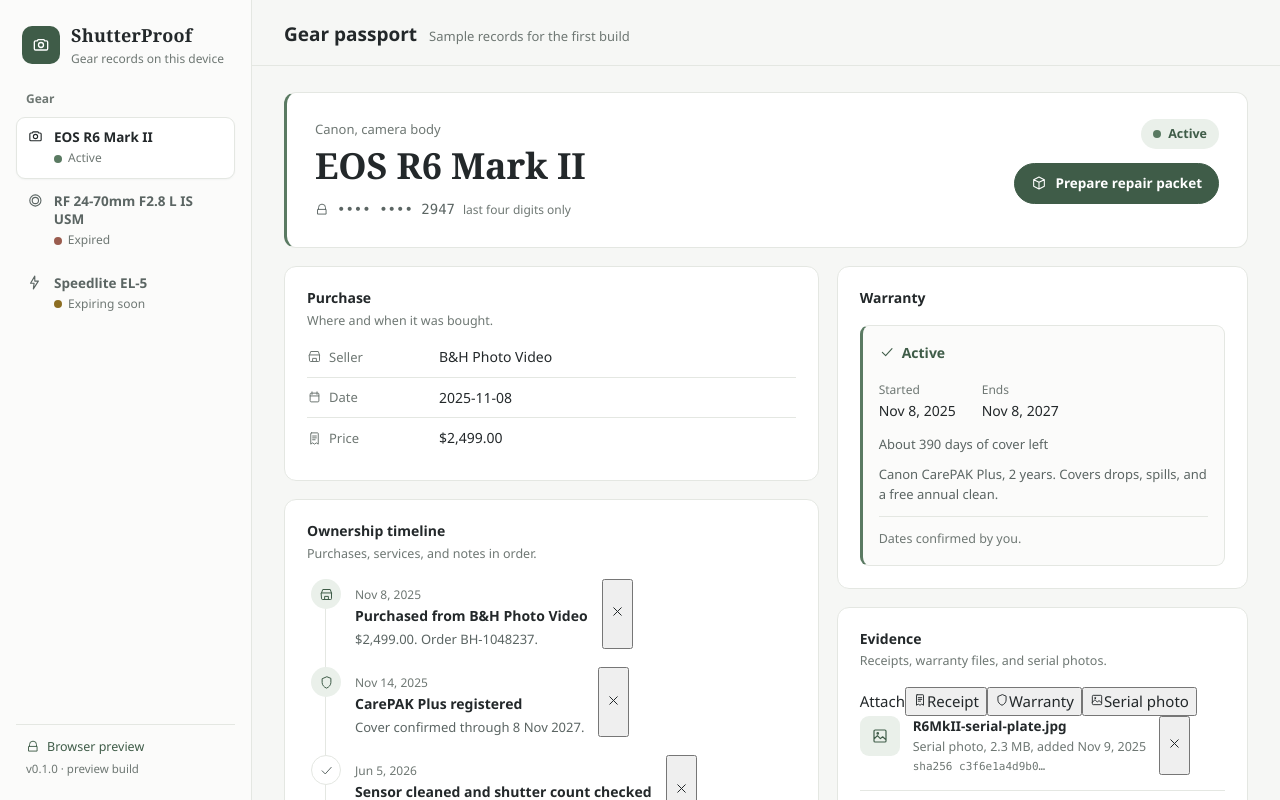
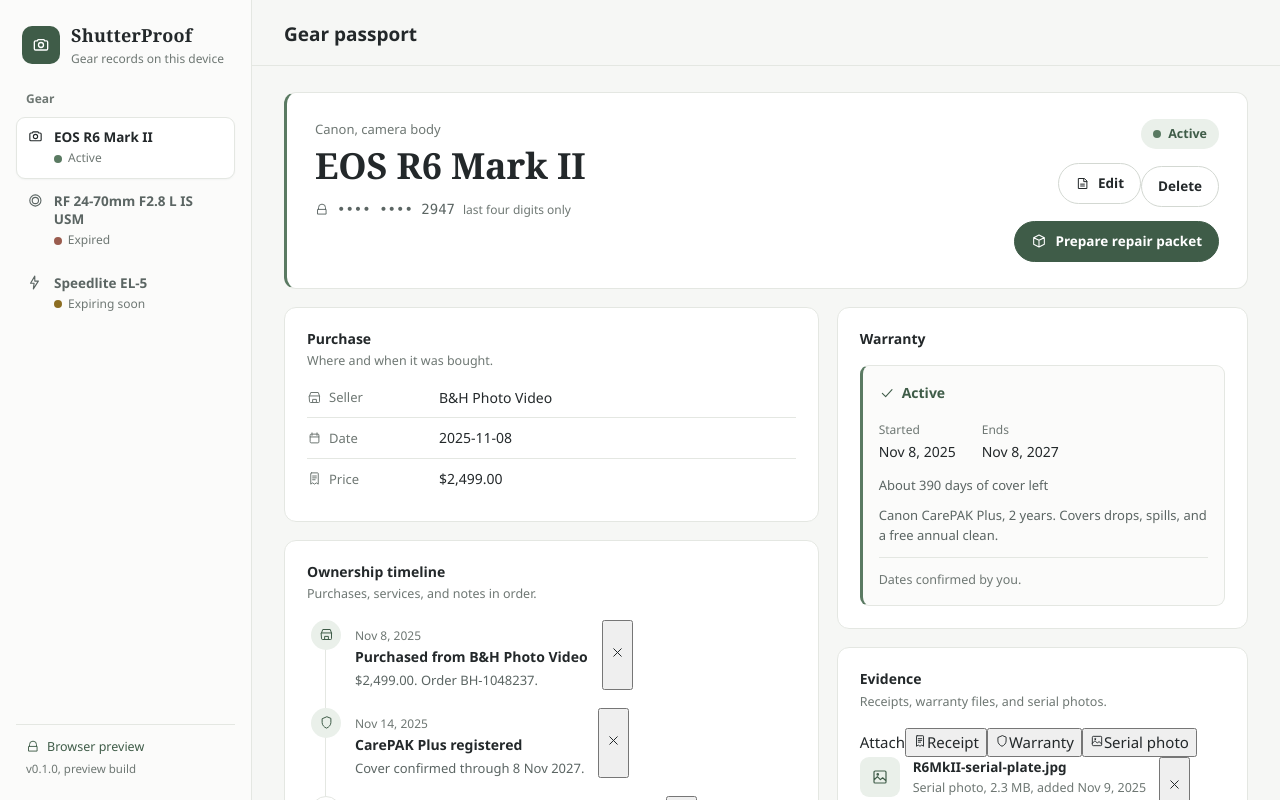
Before and after one commit to krrish612/Hacktoberfest2k26, a React (Vite) app: page / in a window 1280 px wide. Built offline with nearby package versions, Linux system fonts and the light colour scheme.

Commit message:
feat(ui): wire passport actions and topbar controls

```diff
--- a/src/components/AppShell.tsx
+++ b/src/components/AppShell.tsx
@@ -4,21 +4,33 @@
 
 interface AppShellProps {
   gears: Gear[];
-  selectedId: string;
+  selectedId: string | null;
   onSelect: (id: string) => void;
   info: AppInfo | null;
   runtime: string;
+  hint: string;
+  actions: ReactNode;
   children: ReactNode;
 }
 
-export function AppShell({ gears, selectedId, onSelect, info, runtime, children }: AppShellProps) {
+export function AppShell({
+  gears,
+  selectedId,
+  onSelect,
+  info,
+  runtime,
+  hint,
+  actions,
+  children,
+}: AppShellProps) {
   return (
     <div className="app">
       <Sidebar gears={gears} selectedId={selectedId} onSelect={onSelect} info={info} runtime={runtime} />
       <main className="main">
         <header className="topbar">
           <h1 className="topbar__title">Gear passport</h1>
-          <p className="topbar__hint">Sample records for the first build</p>
+          <p className="topbar__hint">{hint}</p>
+          <div className="topbar__actions">{actions}</div>
         </header>
         <div className="content">{children}</div>
       </main>
--- a/src/components/GearPassport.tsx
+++ b/src/components/GearPassport.tsx
@@ -1,4 +1,4 @@
-import type { Evidence, Gear, TimelineEvent, WarrantyView } from "../types";
+import type { Evidence, EvidenceKind, Gear, TimelineEvent, TimelineEventInput, WarrantyView } from "../types";
 import { formatMoney, maskSerial } from "../lib/format";
 import { warrantyView } from "../lib/warranty";
 import { DetailList } from "./DetailList";
@@ -22,9 +22,29 @@
   gear: Gear;
   evidence: Evidence[];
   events: TimelineEvent[];
+  busy: boolean;
+  detailLoading: boolean;
+  onEdit: () => void;
+  onDelete: () => void;
+  onAttach: (kind: EvidenceKind) => void;
+  onRemoveEvidence: (id: string) => void;
+  onAddEvent: (input: TimelineEventInput) => Promise<boolean>;
+  onRemoveEvent: (id: string) => void;
 }
 
-export function GearPassport({ gear, evidence, events }: GearPassportProps) {
+export function GearPassport({
+  gear,
+  evidence,
+  events,
+  busy,
+  detailLoading,
+  onEdit,
+  onDelete,
+  onAttach,
+  onRemoveEvidence,
+  onAddEvent,
+  onRemoveEvent,
+}: GearPassportProps) {
   const view = warrantyView(gear);
 
   return (
@@ -32,7 +52,7 @@
       <header className="identity">
         <div className="identity__main">
           <p className="identity__kicker">
-            {gear.brand}, {gear.category.toLowerCase()}
+            {gear.brand ?? "Unbranded"}, {gear.category.toLowerCase()}
           </p>
           <h2 className="identity__model">{gear.model ?? gear.name}</h2>
           <p className="identity__serial">
@@ -43,6 +63,15 @@
         </div>
         <div className="identity__side">
           <StatusPill view={view} />
+          <div className="identity__actions">
+            <button type="button" className="btn btn--small" onClick={onEdit} disabled={busy}>
+              <Icon name="note" size={15} />
+              Edit
+            </button>
+            <button type="button" className="btn btn--small btn--quiet" onClick={onDelete} disabled={busy}>
+              Delete
+            </button>
+          </div>
           <PrepareRepairPacket gear={gear} evidence={evidence} events={events} />
         </div>
       </header>
@@ -59,8 +88,12 @@
             />
           </Section>
 
-          <Section title="Ownership timeline" description="Purchases, services, and notes in order.">
-            <OwnershipTimeline events={events} />
+          <Section
+            title="Ownership timeline"
+            description="Purchases, services, and notes in order."
+            aside={detailLoading ? "Loading…" : undefined}
+          >
+            <OwnershipTimeline events={events} busy={busy} onAdd={onAddEvent} onRemove={onRemoveEvent} />
           </Section>
         </div>
 
@@ -69,8 +102,12 @@
             <WarrantyPanel gear={gear} />
           </Section>
 
-          <Section title="Evidence" description="Receipts, warranty files, and serial photos.">
-            <EvidenceTray items={evidence} />
+          <Section
+            title="Evidence"
+            description="Receipts, warranty files, and serial photos."
+            aside={detailLoading ? "Loading…" : undefined}
+          >
+            <EvidenceTray items={evidence} busy={busy} onAttach={onAttach} onRemove={onRemoveEvidence} />
           </Section>
         </div>
       </div>
--- a/src/components/Sidebar.tsx
+++ b/src/components/Sidebar.tsx
@@ -14,7 +14,7 @@
 
 interface SidebarProps {
   gears: Gear[];
-  selectedId: string;
+  selectedId: string | null;
   onSelect: (id: string) => void;
   info: AppInfo | null;
   runtime: string;
@@ -68,7 +68,7 @@
           {runtime}
         </p>
         <p className="rail__version">
-          v{info?.version ?? "0.1.0"} · {info ? "desktop shell" : "preview build"}
+          v{info?.version ?? "0.1.0"}, {info ? "desktop shell" : "preview build"}
         </p>
       </div>
     </aside>
```
